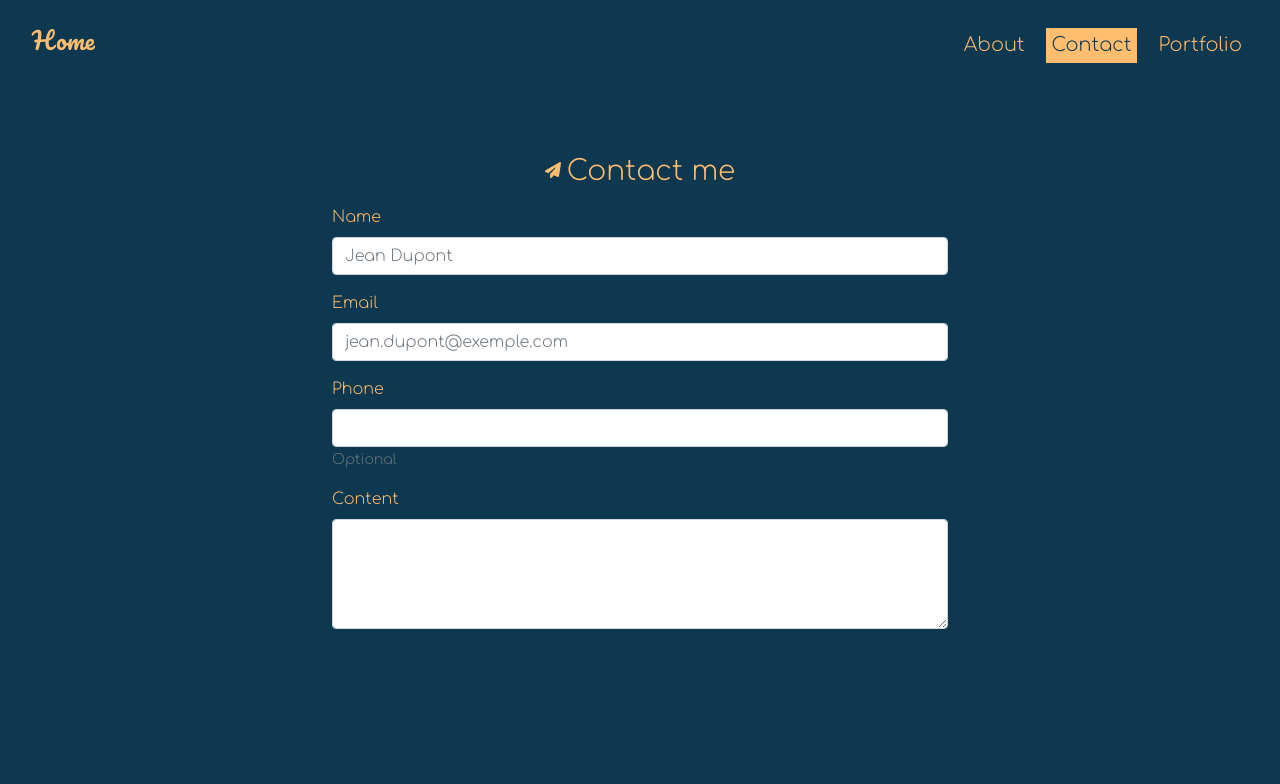
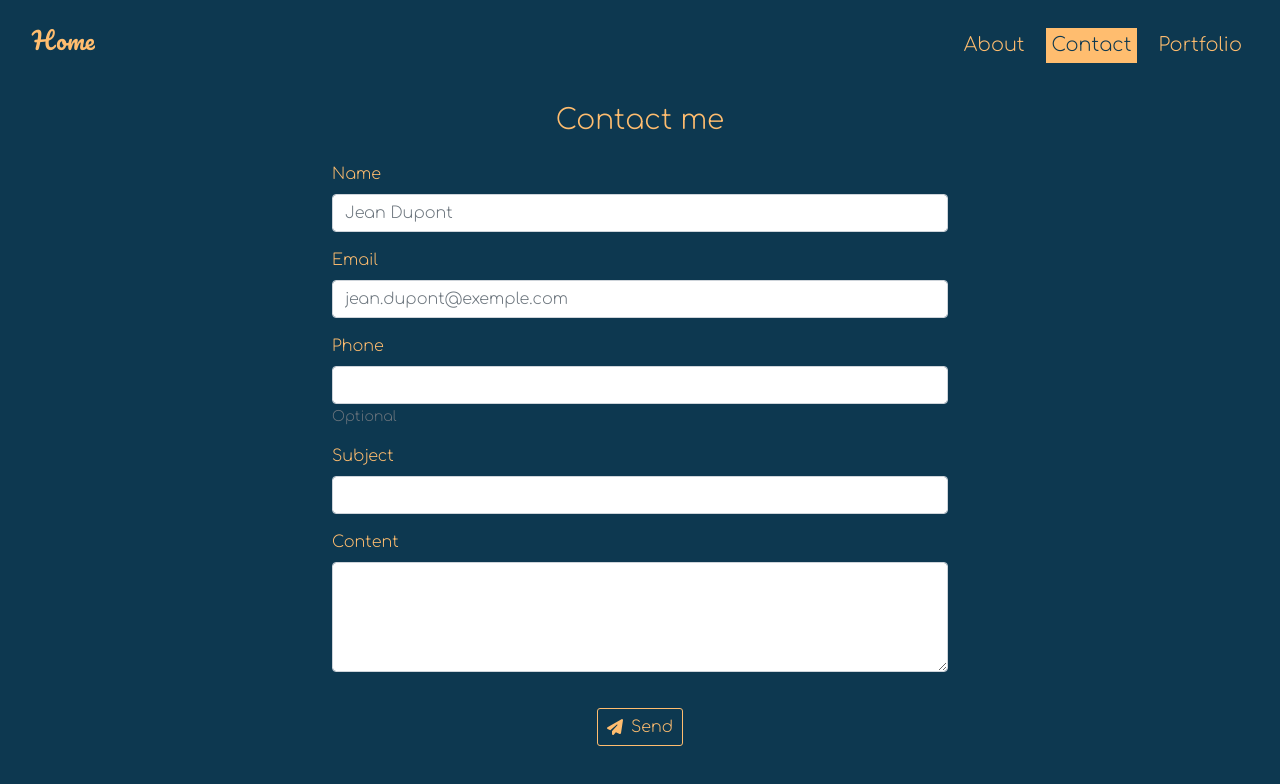
Before and after one commit to vpicard/portfolio, a React (Create React App) app: page /contact in a window 1280 px wide. Shown: the top 784 px of the page. Built offline with nearby package versions, Linux system fonts and the light colour scheme.

Commit message:
Contact page finished

```diff
--- a/package.json
+++ b/package.json
@@ -11,12 +11,15 @@
     "@testing-library/react": "^12.1.3",
     "@testing-library/user-event": "^13.5.0",
     "bootstrap": "^5.1.3",
+    "emailjs-com": "^3.2.0",
     "react": "^17.0.2",
     "react-bootstrap": "^2.1.2",
     "react-bootstrap-navbar-offcanvas": "^1.0.3",
     "react-dom": "^17.0.2",
+    "react-recaptcha": "^2.3.10",
     "react-router-dom": "^6.2.1",
     "react-scripts": "5.0.0",
+    "react-toastify": "^8.2.0",
     "react-vertical-timeline-component": "^3.5.2",
     "sass": "^1.49.9",
     "web-vitals": "^2.1.4"
--- a/public/index.html
+++ b/public/index.html
@@ -38,5 +38,6 @@
       To begin the development, run `npm start` or `yarn start`.
       To create a production bundle, use `npm run build` or `yarn build`.
     -->
+    <script src="https://www.google.com/recaptcha/api.js?onload=onloadCallback&render=explicit" async defer></script>
   </body>
 </html>
--- a/src/assets/sass/_contact.scss
+++ b/src/assets/sass/_contact.scss
@@ -1,4 +1,5 @@
 .contact {
+  margin-top: 60px;
   width: 100%;
   height: 100%;
   display: flex;
@@ -14,9 +15,32 @@
       display: flex;
       justify-content: center;
       align-items: center;
+    }
+  }
 
-      h3 {
-          margin-left: 6px;
+  .btn-area {
+    display: flex;
+    justify-content: center;
+    button {
+      display: flex;
+      align-items: center;
+      justify-content: center;
+      padding: 6px 9px;
+      font-family: $font-comfortaa;
+      color: $secondary;
+      background-color: transparent;
+      border: 1px solid $secondary;
+      border-radius: 3px;
+      transition: 0.5s;
+      margin-top: 20px;
+
+      span {
+        padding-left: 8px;
+      }
+
+      &:hover {
+        background-color: $secondary;
+        color: $primary;
       }
     }
   }
@@ -24,8 +48,12 @@
 
 // Medium devices (tablets, 992px and up)
 @include media-breakpoint-up(lg) {
+  .contact {
+    margin-top: 25px;
+
     .container {
-        margin-left: 25%;
-        margin-right: 25%;
+      margin-left: 25%;
+      margin-right: 25%;
     }
   }
+}
--- a/src/components/Contact.js
+++ b/src/components/Contact.js
@@ -1,41 +1,100 @@
-import React from "react";
+import React, { useRef } from "react";
 import Navigation from "./Navigation";
 import { Container, Form } from "react-bootstrap";
 import { FontAwesomeIcon } from "@fortawesome/react-fontawesome";
 import { faPaperPlane } from "@fortawesome/free-solid-svg-icons";
+import emailjs from "emailjs-com";
+import { ToastContainer, toast } from "react-toastify";
+import "react-toastify/dist/ReactToastify.css";
+import Recaptcha from "react-recaptcha";
 
 const Contact = () => {
+
+  const form = useRef();
+
+  const callback = () => {
+
+  }
+
+  const sendEmail = (e) => {
+    e.preventDefault();
+    toast("✉️ Message send");
+    emailjs
+      .sendForm(
+        "service_th03afa",
+        "template_a8pddqo",
+        form.current,
+        "user_GybiEY0vYkuig0lhp5aOj"
+      )
+      .then(
+        (result) => {
+          console.log(result.text);
+        },
+        (error) => {
+          console.log(error.text);
+        }
+      );
+    e.target.reset();
+  };
+
   return (
     <div className="contact">
       <Navigation />
       <Container>
         <div className="title mb-3" lg={12}>
-          <FontAwesomeIcon className="mb-1" icon={faPaperPlane} />
-          <h3 className="mb-0 mt-0">Contact me</h3>
+          <h3>Contact me</h3>
         </div>
-        <Form>
+        <Form ref={form} onSubmit={sendEmail}>
           <Form.Group className="mb-3" controlId="formBasicEmail">
             <Form.Label>Name</Form.Label>
-            <Form.Control type="text" placeholder="Jean Dupont" required />
+            <Form.Control
+              type="text"
+              placeholder="Jean Dupont"
+              name="name"
+              required
+            />
           </Form.Group>
           <Form.Group className="mb-3" controlId="formBasicEmail">
             <Form.Label>Email</Form.Label>
             <Form.Control
               type="email"
               placeholder="jean.dupont@exemple.com"
+              name="email"
               required
             />
           </Form.Group>
           <Form.Group className="mb-3" controlId="formBasicEmail">
             <Form.Label>Phone</Form.Label>
-            <Form.Control type="tel" />
+            <Form.Control type="tel" name="phone" />
             <Form.Text className="text-muted">Optional</Form.Text>
+          </Form.Group>
+          <Form.Group className="mb-3" controlId="formBasicEmail">
+            <Form.Label>Subject</Form.Label>
+            <Form.Control type="text" name="subject" required />
           </Form.Group>
           <Form.Group className="mb-3" controlId="exampleForm.ControlTextarea1">
             <Form.Label>Content</Form.Label>
-            <Form.Control as="textarea" rows={4} />
+            <Form.Control as="textarea" name="message" required rows={4} />
           </Form.Group>
+          <div className="btn-area">
+            <button type="submit">
+              <FontAwesomeIcon icon={faPaperPlane} />
+              <span>Send</span>
+            </button>
+          </div>
         </Form>
+        <ToastContainer
+          position="bottom-center"
+          autoClose={2000}
+          hideProgressBar={false}
+          newestOnTop={false}
+          closeOnClick
+          rtl={false}
+          theme="dark"
+          pauseOnFocusLoss
+          draggable
+          pauseOnHover
+        />
       </Container>
     </div>
   );
```
Also changed, not shown: 1 other file (tests, documents, lock files or other folders).
